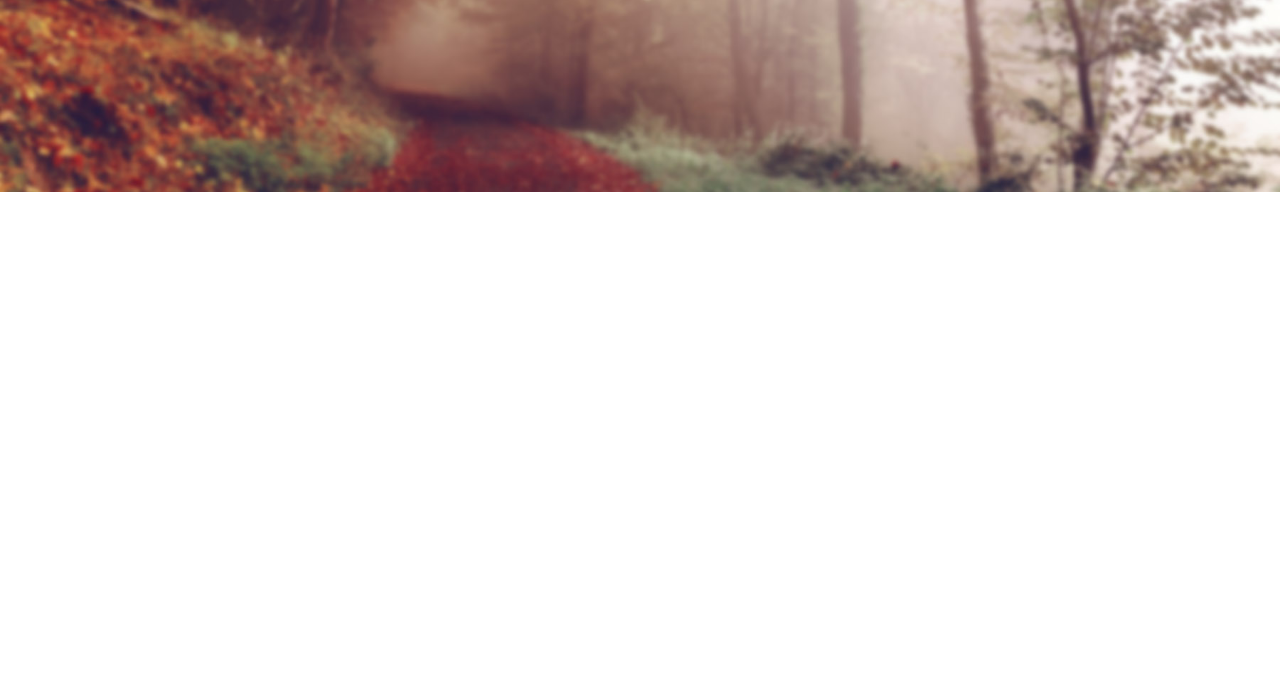
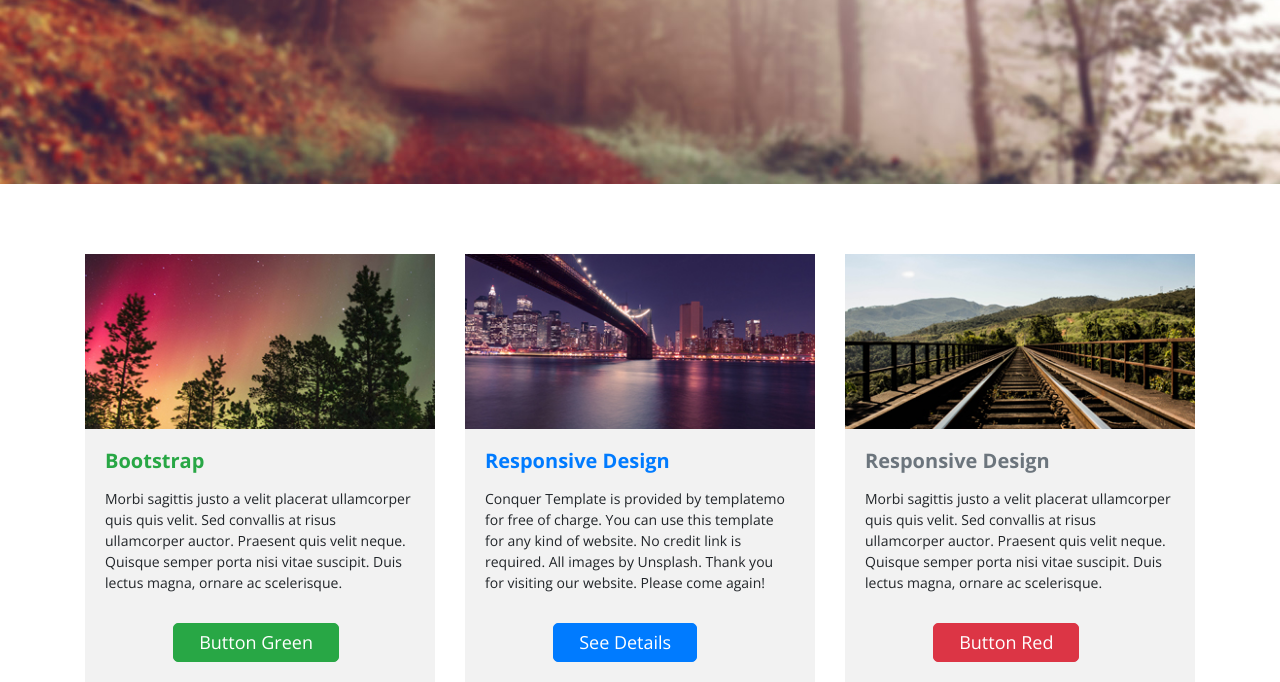
Before and after one commit to SagarKeshvala/Conqurer, a plain HTML site: page index.html in a window 1280 px wide. Shown: the part 368-1050 px from the top of the page. Before the commit the page ends 800 px from the top, so only its background shows below. Drawn offline with nearby package versions, Linux system fonts and the light colour scheme.

Commit message:
Completed Cards in about section

```diff
--- a/css/style.css
+++ b/css/style.css
@@ -9,6 +9,7 @@ body {
 
 html {
     font-size: 10px;
+    overflow-x: hidden;
 }
 
 .nav-item {
@@ -42,7 +43,7 @@ html {
 
 header {
     width: 100vw;
-    height: 60vh;
+    height: 59vh;
     background: url(/img/bg-1.jpg) no-repeat;
     background-size: cover;
     background-position:center;
@@ -68,3 +69,41 @@ header {
     color: #fff;
     font-size: 2.6rem;
 }
+
+#about {
+    margin-top: 7rem;
+}
+
+/* About Section */
+
+.card-body {
+    background: #f2f2f2;
+    padding: 0;
+}
+
+.card-body img {
+    width: 100%;
+}
+
+.card-title {
+    font-size: 2rem;
+    font-weight: 700;
+    margin-bottom: 1.5rem;
+}
+
+.card-text {
+    font-size: 1.4rem;
+}
+
+.card-text-container {
+    padding: 2rem;
+    text-align: left;
+}
+
+.card-body button {
+    font-size: 1.8rem;
+    padding: .5rem 2.5rem;
+    border-radius: .5rem;
+    margin-top: 2rem;
+    margin-left: 22%;
+}
--- a/index.html
+++ b/index.html
@@ -43,6 +43,43 @@
         </div>
       </div>
     </header>
+
+    <section id="about">
+      <div class="container">
+        <div class="row">
+          <div class="col-md-4">
+            <div class="card-body">
+              <img src="/img/1-1.jpg" alt="">
+              <div class="card-text-container">
+              <h3 class="text-success card-title">Bootstrap</h3>
+              <p class="card-text">Morbi sagittis justo a velit placerat ullamcorper quis quis velit. Sed convallis at risus ullamcorper auctor. Praesent quis velit neque. Quisque semper porta nisi vitae suscipit. Duis lectus magna, ornare ac scelerisque.</p>
+              <button type="button" class="btn btn-success">Button Green</button>
+            </div>
+            </div>
+          </div>
+          <div class="col-md-4 ">
+            <div class="card-body">
+              <img src="/img/1-2.jpg" alt="">
+              <div class="card-text-container">
+              <h3 class="text-primary card-title">Responsive Design</h3>
+              <p class="card-text">Conquer Template is provided by templatemo for free of charge. You can use this template for any kind of website. No credit link is required. All images by Unsplash. Thank you for visiting our website. Please come again!</p>
+              <button type="button" class="btn btn-primary">See Details</button>
+            </div>
+            </div>
+          </div>
+          <div class="col-md-4">
+            <div class="card-body">
+              <img src="/img/1-3.jpg" alt="">
+              <div class="card-text-container">
+              <h3 class="text-secondary card-title">Responsive Design</h3>
+              <p class="card-text">Morbi sagittis justo a velit placerat ullamcorper quis quis velit. Sed convallis at risus ullamcorper auctor. Praesent quis velit neque. Quisque semper porta nisi vitae suscipit. Duis lectus magna, ornare ac scelerisque.</p>
+              <button type="button" class="btn btn-danger">Button Red</button>
+            </div>
+            </div>
+          </div>
+        </div>
+      </div>
+    </section>
     <!-- Scripts -->
     <script src="js/jquery-3.3.1.min.js"></script>
     <script src="js/bootstrap.min.js"></script>
```
